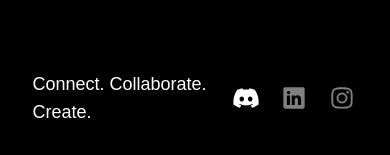
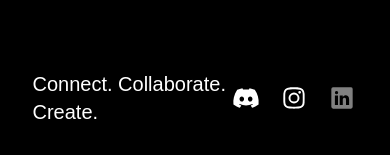
Before and after one commit to Dialogh/dialogh-landing, an Astro site: page / in a window 390 px wide. Shown: the part 686-841 px from the top of the page. Built offline with nearby package versions, Linux system fonts and the light colour scheme; Astro itself is replaced by a stand-in of ours; a web font is replaced by a local one; what fluid-tailwind would draw is missing.

Commit message:
Update Footer component for responsive text sizes and social links

```diff
--- a/src/components/Footer.astro
+++ b/src/components/Footer.astro
@@ -6,16 +6,16 @@ import Instagram from "./icons/instagram.astro";
 
 <footer class="text-white w-full">
   <div class="flex items-center justify-between">
-    <span class="md:text-6xl text-lg">Connect. Collaborate. Create.</span>
+    <span class="xl:text-6xl lg:text-4xl md:text-2xl text-xl ">Connect. Collaborate. Create.</span>
     <div class="flex gap-4 items-center">
       <a href="https://dsc.gg/dialogh" target="_blank">
         <Discord class="size-8 hover:cursor-pointer" />
       </a>
+      <a href="https://instagram.com/dialogh.in" target="_blank" class="">
+        <Instagram class="size-8 hover:cursor-pointer" />
+      </a>
       <a href="" class="opacity-50">
         <Linkedin class="size-8 hover:cursor-pointer" />
-      </a>
-      <a href="" class="opacity-50">
-        <Instagram class="size-8 hover:cursor-pointer" />
       </a>
     </div>
   </div>
```
